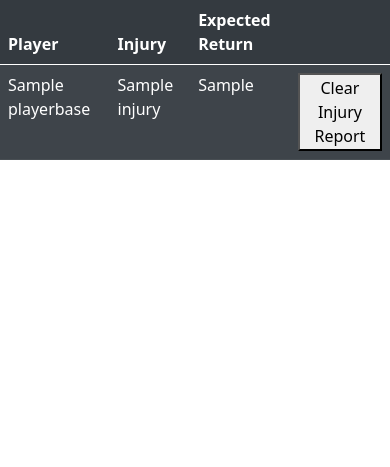
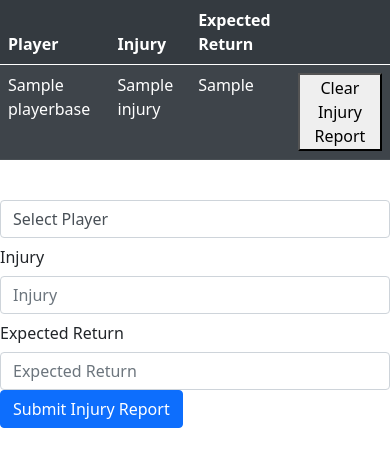
Before and after one commit to StephenJBall/final-project, a Flask app: page /injuryreports in a window 390 px wide. Shown: the part 56-523 px from the top of the page. Run offline with Flask 3, Linux system fonts and the light colour scheme; a database or web service that is not in the repository returns one stand-in record (values such as "Sample title"); some libraries are stand-ins or nearby versions.

Commit message:
Added injury add data feature to injury page

```diff
--- a/app.py
+++ b/app.py
@@ -11,7 +11,8 @@ app.config['SECRET KEY'] = 'secretkey'
 @app.route("/")
 def index():
     if request.method == "GET":
-        cursor.execute("""SELECT name, date_of_birth, position, caps, tries, last_match, injury_status FROM playerbase""")
+        cursor.execute("""SELECT name, date_of_birth, position, caps, tries, last_match, injury_status FROM playerbase
+                       ORDER BY position""")
         players = cursor.fetchall()
         def match(name):
             cursor.execute("""SELECT matchreports.opposition
@@ -63,14 +64,20 @@ def matchreports():
 @app.route("/injuryreports", methods=["GET", "POST"])
 def injuryreports():
     if request.method == "GET":
+        cursor.execute("""SELECT name, date_of_birth, position, caps, tries, last_match, injury_status FROM playerbase
+                       ORDER BY position""")
+        players = cursor.fetchall()
         cursor.execute("""SELECT playerbase.name, injuryreports.injury, injuryreports.expected_return
                        FROM playerbase
                        INNER JOIN injuryreports ON injuryreports.player_id = playerbase.id
                        WHERE injuryreports.active = 'yes'
                        """)
         injuries = cursor.fetchall()
-        return render_template("/injuryreports.html", injuries=injuries)
+        return render_template("/injuryreports.html", players=players, injuries=injuries)
     if request.method == "POST":
+        cursor.execute("""SELECT name, date_of_birth, position, caps, tries, last_match, injury_status FROM playerbase
+                       ORDER BY position""")
+        players = cursor.fetchall()
         cursor.execute("""SELECT playerbase.name, injuryreports.injury, injuryreports.expected_return
                        FROM playerbase
                        INNER JOIN injuryreports ON injuryreports.player_id = playerbase.id
@@ -94,7 +101,7 @@ def injuryreports():
                        """
                        % id)
         conn.commit()
-        return render_template("/injuryreports.html", injuries=injuries)
+        return render_template("/injuryreports.html", players=players, injuries=injuries)
 
 @app.route("/removeinjury",  methods=["POST"])
 def removeinjury():
--- a/templates/injuryreports.html
+++ b/templates/injuryreports.html
@@ -28,4 +28,32 @@
             {% endfor %}
         </tbody>
     </table>
+    <form action="/injuryreports" method="post">
+        <div class="form-group col-md-4">
+            <label for="inputState"></label>
+            <select name="injuredplayer" id="inputState" class="form-control">
+            <option selected disabled>Select Player</option>
+            {% for player in players %}
+            <option>{{ player[0] }}</option>
+            {% endfor %}
+            </select>
+        </div>
+        <div class="form-group row">
+            <label for="injury" class="col-sm-2 col-form-label">Injury</label>
+            <div class="col-sm-10">
+                <input name="injury" type="text" class="form-control" id="injury" placeholder="Injury">
+            </div>
+        </div>
+        <div class="form-group row">
+            <label for="expectedreturn" class="col-sm-2 col-form-label">Expected Return</label>
+            <div class="col-sm-10">
+                <input name="expectedreturn" type="text" class="form-control" id="expectedreturn" placeholder="Expected Return">
+            </div>
+        </div>
+        <div class="form-group row">
+            <div class="col-sm-10">
+                <button type="submit" class="btn btn-primary">Submit Injury Report</button>
+            </div>
+        </div>
+    </form>
 {% endblock %}
```
